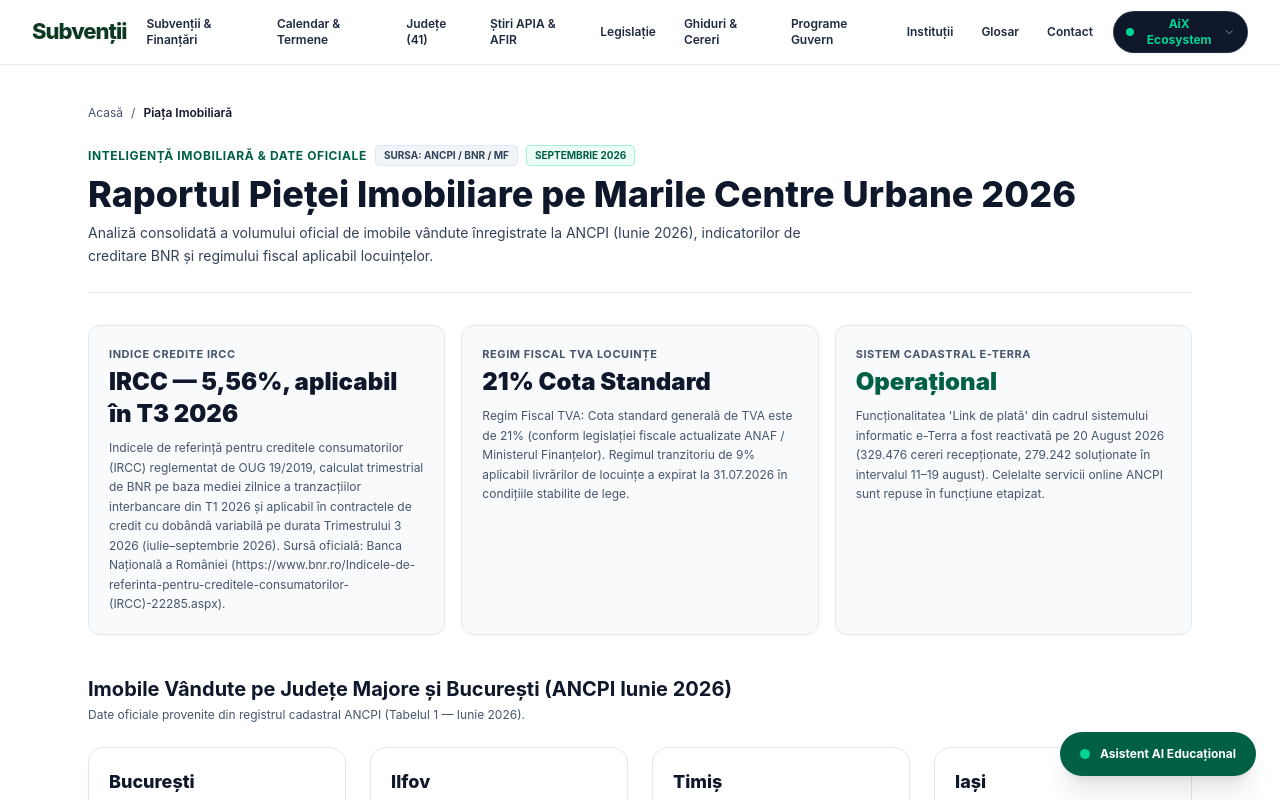
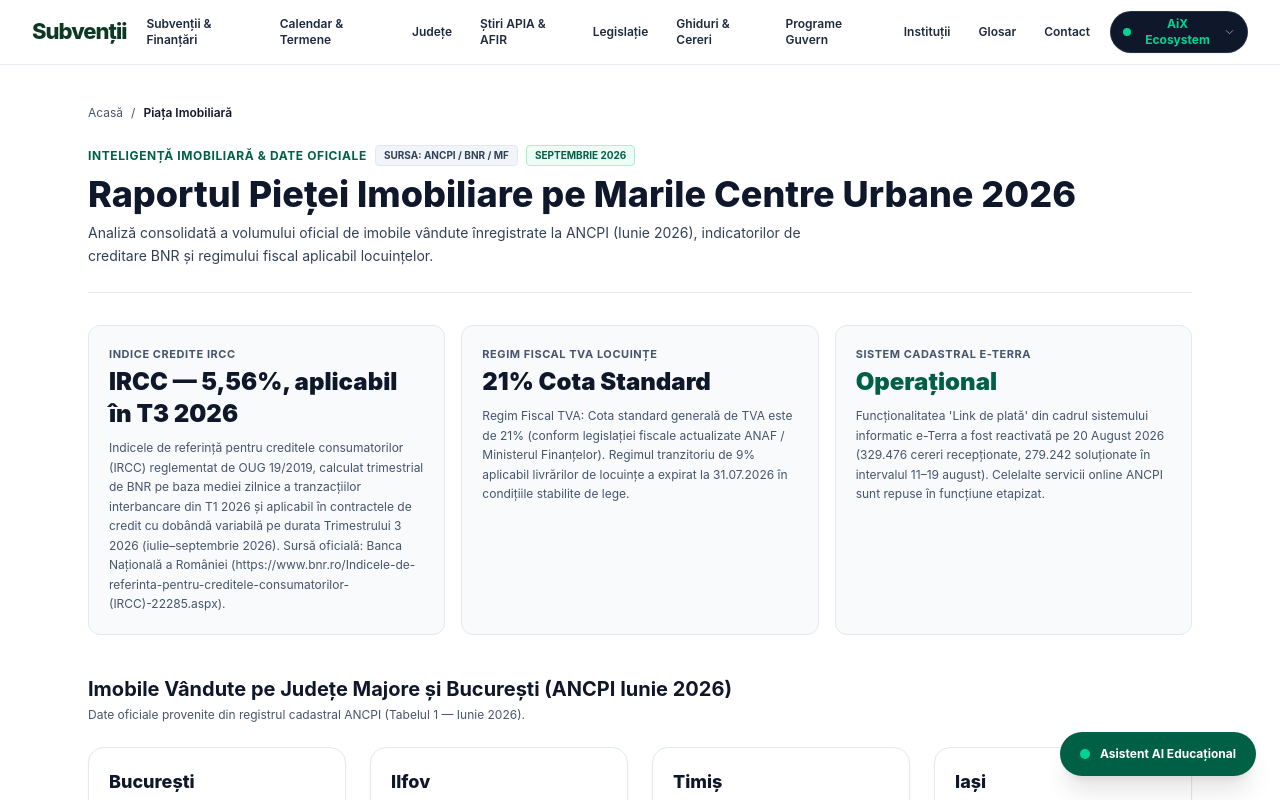
Before and after one commit to investitiiimobiliareromania/subventii, a Next.js app: page /piata-imobiliara in a window 1280 px wide. Shown: the top 800 px of the page. Built offline with nearby package versions, Linux system fonts and the light colour scheme.

Commit message:
fix(header): surgically remove 41 from Județe navigation header

```diff
--- a/src/components/header.tsx
+++ b/src/components/header.tsx
@@ -63,7 +63,7 @@ export function Header() {
             <nav aria-label="Meniu principal desktop" className="flex items-center gap-5 text-xs font-semibold text-slate-800">
               <Link href="/programes" className="hover:text-emerald-800 transition-colors focus-visible:outline-emerald-700 rounded px-1">Subvenții &amp; Finanțări</Link>
               <Link href="/calendar" className="hover:text-emerald-800 transition-colors focus-visible:outline-emerald-700 rounded px-1">Calendar &amp; Termene</Link>
-              <Link href="/intelligence/regions" className="hover:text-emerald-800 transition-colors focus-visible:outline-emerald-700 rounded px-1">Județe (41)</Link>
+              <Link href="/intelligence/regions" className="hover:text-emerald-800 transition-colors focus-visible:outline-emerald-700 rounded px-1">Județe</Link>
               <Link href="/stiri" className="hover:text-emerald-800 transition-colors focus-visible:outline-emerald-700 rounded px-1">Știri APIA &amp; AFIR</Link>
               <Link href="/legislatie" className="hover:text-emerald-800 transition-colors focus-visible:outline-emerald-700 rounded px-1">Legislație</Link>
               <Link href="/resurse" className="hover:text-emerald-800 transition-colors focus-visible:outline-emerald-700 rounded px-1">Ghiduri &amp; Cereri</Link>
@@ -81,7 +81,7 @@ export function Header() {
           <nav aria-label="Meniu navigare mobil" className="lg:hidden border-b border-slate-200 bg-white px-4 pt-3 pb-6 space-y-3 text-sm font-medium text-slate-900 animate-in slide-in-from-top-2">
             <Link onClick={() => setMobileMenuOpen(false)} href="/programes" className="block py-1.5 hover:text-emerald-800">Subvenții &amp; Finanțări Nerambursabile</Link>
             <Link onClick={() => setMobileMenuOpen(false)} href="/calendar" className="block py-1.5 hover:text-emerald-800">Calendar Campanii &amp; Termene</Link>
-            <Link onClick={() => setMobileMenuOpen(false)} href="/intelligence/regions" className="block py-1.5 hover:text-emerald-800">Ghid Județe (Toate cele 41 Județe)</Link>
+            <Link onClick={() => setMobileMenuOpen(false)} href="/intelligence/regions" className="block py-1.5 hover:text-emerald-800">Ghid Județe</Link>
             <Link onClick={() => setMobileMenuOpen(false)} href="/stiri" className="block py-1.5 hover:text-emerald-800">Știri &amp; Noutăți Oficiale</Link>
             <Link onClick={() => setMobileMenuOpen(false)} href="/legislatie" className="block py-1.5 hover:text-emerald-800">Legislație &amp; Ordine MADR</Link>
             <Link onClick={() => setMobileMenuOpen(false)} href="/resurse" className="block py-1.5 hover:text-emerald-800">Ghiduri PDF &amp; Documente Tipizate</Link>
```
